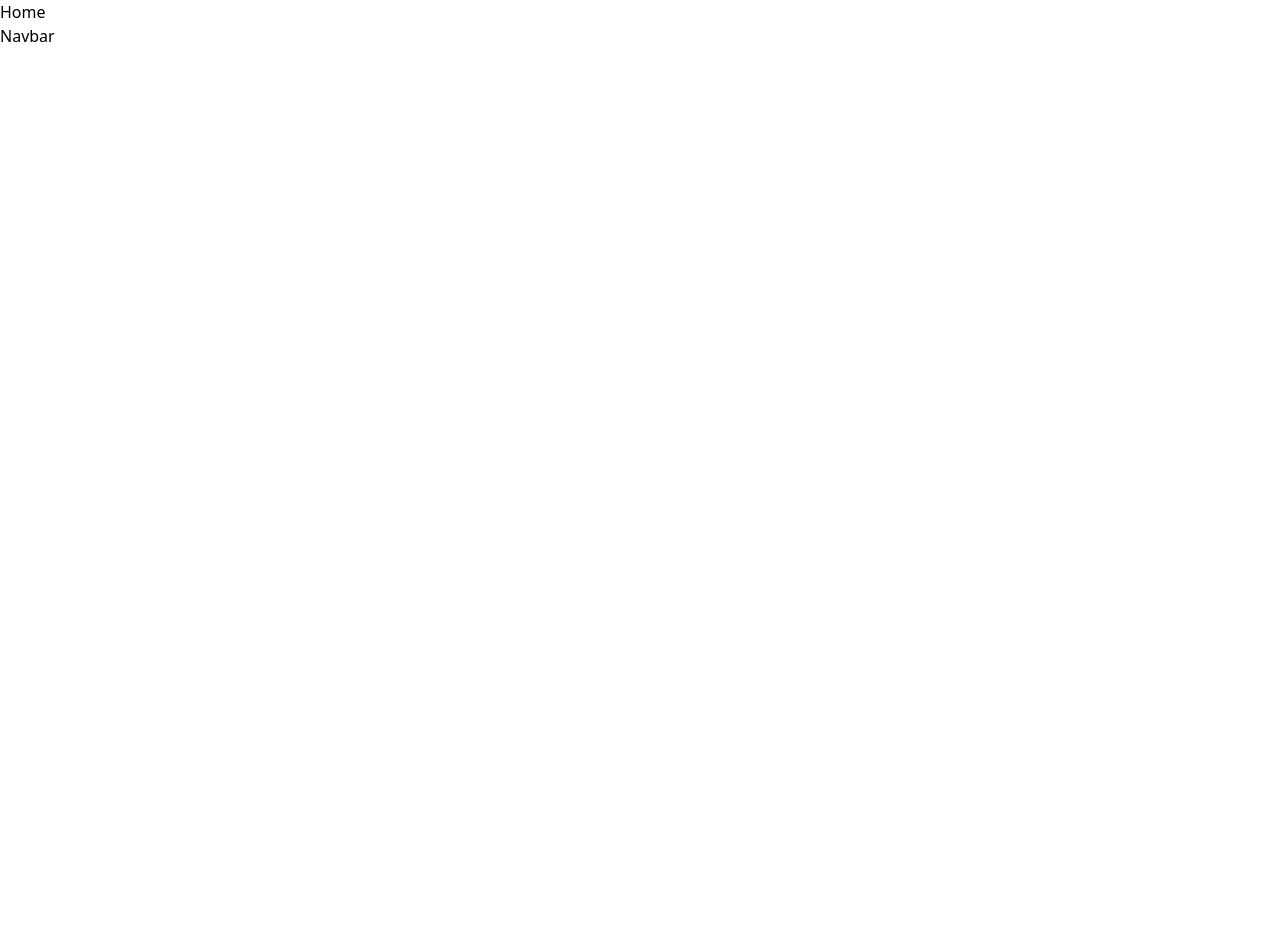
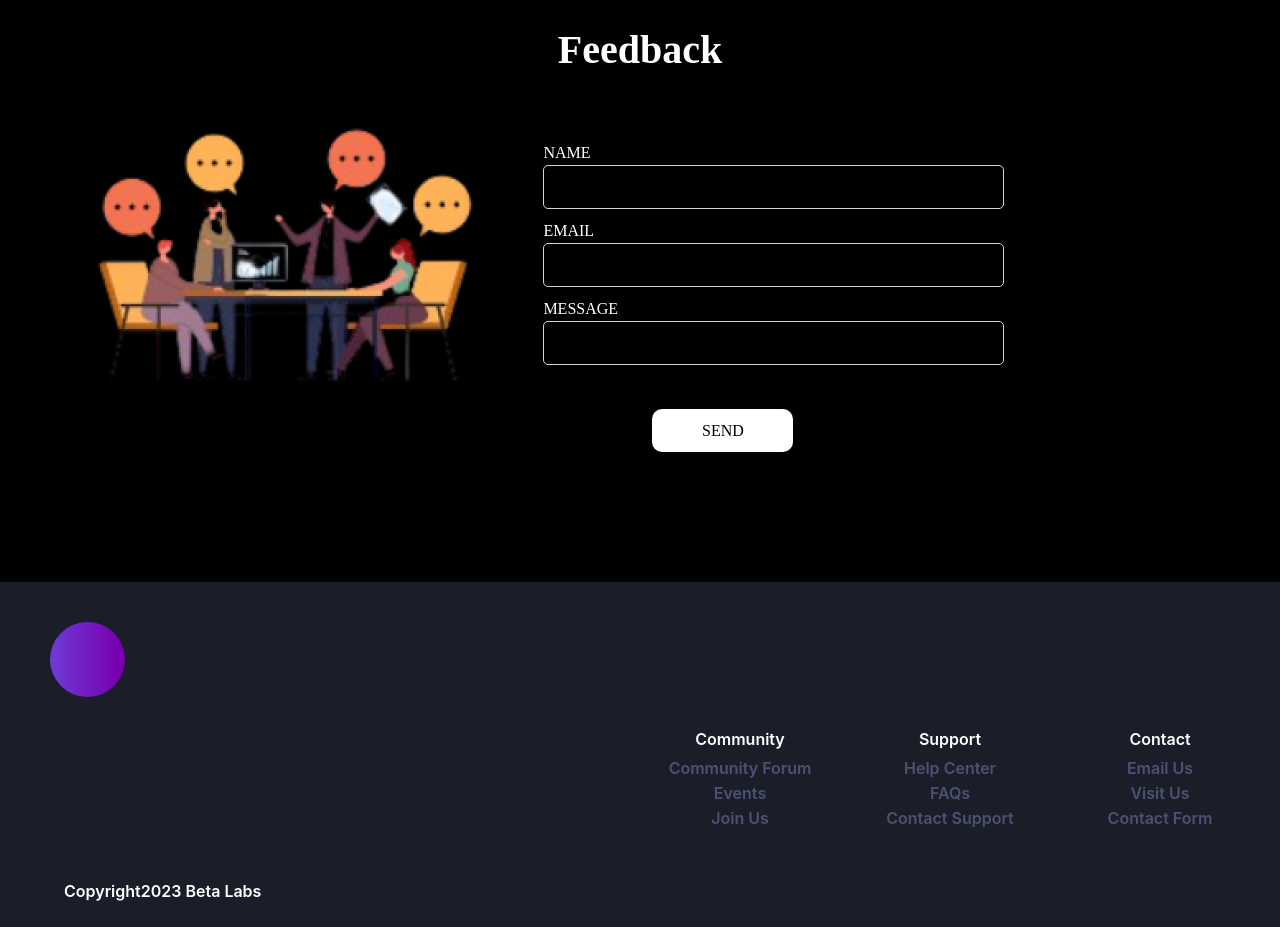
Before and after one commit to BetaLabs-Web-Dev/Events-frontend, a React (Create React App) app: page / in a window 1280 px wide. Before the commit the page ends 800 px from the top, so only its background shows below. Built offline with nearby package versions, Linux system fonts and the light colour scheme.

Commit message:
Finished footers and feedback

```diff
--- a/src/App.jsx
+++ b/src/App.jsx
@@ -1,12 +1,9 @@
 import './App.css';
-import Navbar from './components/Navbar';
 import Home from './pages/Home';
-
 function App() {
   return (
     <div>
       <Home />
-      <Navbar/>
     </div>
   );
 }
--- /dev/null
+++ b/src/components/Feedback.jsx
@@ -0,0 +1,30 @@
+import React from 'react'
+import '../syles/Feedback.css'
+import Image from "../images/feedback-image.png"
+
+const Feedback = () => {
+  return (
+      <div className="feedback">
+        <h2 className="feedback--title">Feedback</h2>
+        <img src={Image} className="feedback--image" alt="table"/>
+
+        <form className="feedbackForm">
+            <div>
+                <label className="feedbackForm--label">NAME</label><br/>
+                <input type="text" className="feedbackForm--input"/>
+            </div>
+            <div>
+                <label className="feedbackForm--label">EMAIL</label><br/>
+                <input type="text" className="feedbackForm--input"/>
+            </div>
+            <div>
+                <label className="feedbackForm--label">MESSAGE</label><br/>
+                <input type="text" className="feedbackForm--input"/>
+            </div><br/>
+            <button className="feedbackForm--button">SEND</button>
+        </form>
+      </div>
+  )
+}
+
+export default Feedback;
--- /dev/null
+++ b/src/components/Footers.jsx
@@ -0,0 +1,39 @@
+import React from 'react'
+import '../syles/Footer.css'
+
+const Footers = () => {
+  return (
+    <footer className="footer--b">
+      <div className="circle"></div>
+      <div class="footer">
+        <div class="footer-item">
+            <div class="footer-heading">Community</div>
+            <ul class="footer-links">
+                <li className='footer-l'><a href="#" className='footer-a'>Community Forum</a></li>
+                <li className='footer-l'><a href="#" className='footer-a'>Events</a></li>
+                <li className='footer-l'><a href="#" className='footer-a'>Join Us</a></li>
+            </ul>
+        </div>
+        <div class="footer-item">
+            <div class="footer-heading">Support</div>
+            <ul class="footer-links">
+                <li className='footer-l'><a href="#" className='footer-a'>Help Center</a></li>
+                <li className='footer-l'><a href="#" className='footer-a'>FAQs</a></li>
+                <li className='footer-l'><a href="#" className='footer-a'>Contact Support</a></li>
+            </ul>
+        </div>
+        <div class="footer-item">
+            <div class="footer-heading">Contact</div>
+            <ul class="footer-links">
+                <li className='footer-l'><a href="#" className='footer-a'>Email Us</a></li>
+                <li className='footer-l'><a href="#" className='footer-a'>Visit Us</a></li>
+                <li className='footer-l'><a href="#" className='footer-a'>Contact Form</a></li>
+            </ul>
+        </div>
+      </div>
+      <div className='copy'>copyright2023 Beta Labs</div>
+    </footer>
+  )
+}
+
+export default Footers;
--- a/src/components/Navbar.jsx
+++ /dev/null
@@ -1,9 +0,0 @@
-import React from 'react'
-
-const Navbar = () => {
-  return (
-    <div>Navbar</div>
-  )
-}
-
-export default Navbar;
--- a/src/pages/Home.jsx
+++ b/src/pages/Home.jsx
@@ -1,9 +1,11 @@
 import React from 'react'
-
+import FeedBack from '../components/Feedback'
+import Footers from '../components/Footers'
 const Home = () => {
     return (
         <div>
-            Home
+            <FeedBack/>
+            <Footers />
         </div>
     )
 }
--- /dev/null
+++ b/src/syles/Feedback.css
@@ -0,0 +1,55 @@
+*{
+    color: rgba(255, 255, 255, 1);
+    background-color: black;
+    font-family: Josefin Sans;
+}
+
+
+
+.feedback--title{
+    font-size: 40px;
+    font-weight: 700;
+    line-height: 40px;
+    letter-spacing: 0em;
+    text-align: center;
+    margin-top: 30px;
+    margin-bottom: 20px;
+}
+
+
+.feedback--image{
+    margin-left: 3%;
+    width: 495px;
+    height: 333px;
+    float: left;
+}
+
+.feedbackForm{
+    padding: 10px;
+    padding-top: 51px;
+    display: grid;
+    grid-template: auto;
+    grid-gap: 10px;
+    align-items: center;
+}
+.feedbackForm--label{
+    margin-bottom: 10px;
+}
+
+.feedbackForm--input {
+    border-radius: 5px;
+    border: 1px solid #D5D4D8;
+    text-indent: 5px;
+    height: 44px;
+    width: 461px;
+}
+.feedbackForm--button {
+    width: 141px;
+    height: 43px;
+    border-radius: 10px;
+    background: rgba(255, 255, 255, 1);
+    color: rgba(0, 0, 0, 1);
+    border: none;
+    cursor: pointer;
+    margin-left: 15%;
+}
--- /dev/null
+++ b/src/syles/Footer.css
@@ -0,0 +1,85 @@
+.footer--b{
+    background-color: rgba(27, 30, 41, 1);
+    /* height: 500px; */
+    padding-top: 40px;
+    margin-top: 120px;
+    margin-bottom: 0px;
+}
+
+.circle{
+    background:linear-gradient(90deg, #6E3CD7 0%, #7800B0 90%);
+    width: 75px;
+    height: 75px;
+    border-radius: 100%;
+    margin-left: 50px;
+    position: relative;
+}
+
+.footer {
+    background-color: rgba(27, 30, 41, 1);
+    color: #fff;
+    padding: 20px;
+    padding-left: 50%;
+    text-align: center;
+    bottom: 0;
+    width: 100%;
+    display: grid;
+    grid-template-columns: repeat(3, 1fr);
+    grid-template-rows: repeat(3, auto);
+    gap: 10px;
+}
+
+.footer-item {
+    padding: 10px;
+    background-color: rgba(27, 30, 41, 1);
+}
+
+.footer-heading {
+    font-weight: bold;
+    margin-bottom: 5px;
+    background-color: rgba(27, 30, 41, 1);
+    color: #FFF;
+    font-family: Inter;
+    font-size: 16px;
+    font-weight: 600;
+}
+
+.footer-links {
+    list-style: none;
+    padding: 0;
+    margin: 0;
+    background-color: rgba(27, 30, 41, 1);
+}
+.footer-l{
+    background-color: rgba(27, 30, 41, 1);
+}
+.footer-a{
+    background-color: rgba(27, 30, 41, 1);
+    color: #4B5274;
+    font-family: Inter;
+    font-size: 16px;
+    font-weight: 600;
+}
+
+
+
+.copy{
+    color: #FFF;
+    font-family: Inter;
+    font-size: 16px;
+    font-style: normal;
+    font-weight: 600;
+    line-height: normal;
+    text-transform: capitalize;
+    margin-left: 5%;
+    padding-bottom: 2%;
+    background-color: rgba(27, 30, 41, 1);
+}
+
+.Sv{
+    background-color:rgba(27, 30, 41, 1);
+    padding-top: 20px;
+    padding-left: 20px;
+    float: left;
+    width: 110px;
+}
```
Also changed, not shown: src/images/feedback-image.png (added).
